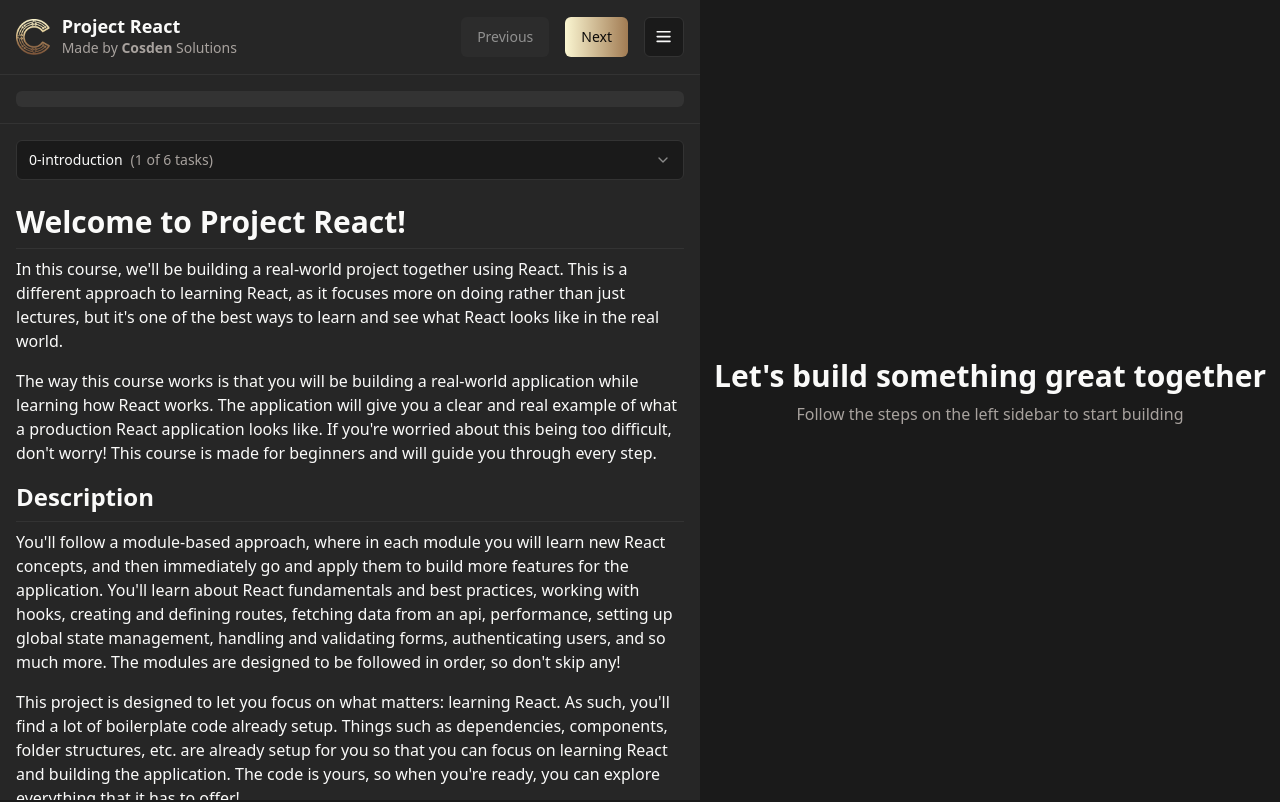
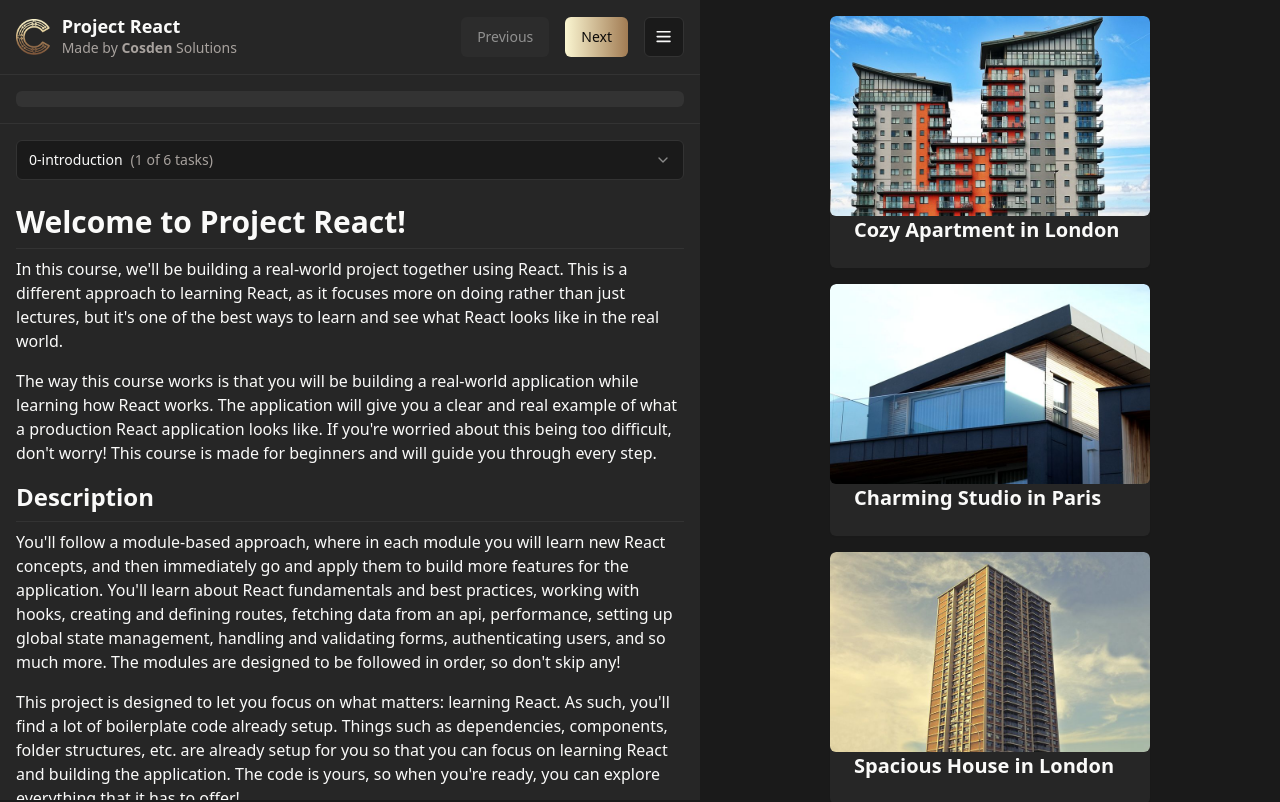
Before and after one commit to itzaur/project-react, a React (Vite) app: page / in a window 1280 px wide. Shown: the top 802 px of the page. Built offline with nearby package versions, Linux system fonts and the light colour scheme.

Commit message:
feat: add HomePage, ListingCard, ListingList

```diff
--- a/src/App.jsx
+++ b/src/App.jsx
@@ -1,4 +1,5 @@
-import Devbar from '@/components/Devbar/Devbar';
+import Devbar from '@/components/Devbar/Devbar.jsx';
+import HomePage from '@/pages/HomePage.jsx';
 
 const App = () => {
   return (
@@ -7,12 +8,7 @@
         <Devbar />
       </div>
       <div className='ml-[700px]'>
-        <div className='flex h-screen flex-col items-center justify-center'>
-          <h2>Let's build something great together</h2>
-          <p className='text-muted-foreground'>
-            Follow the steps on the left sidebar to start building
-          </p>
-        </div>
+        <HomePage />
       </div>
     </>
   );
--- /dev/null
+++ b/src/components/ListingCard.jsx
@@ -0,0 +1,19 @@
+import { Card, CardContent } from '@/components/ui';
+import { getImageUrl } from '@/lib/utils/images';
+
+const ListingCard = ({ listing }) => {
+  return (
+    <Card className='w-[320px]'>
+      <img
+        className='h-[200px] w-full rounded-md object-cover'
+        src={getImageUrl(listing.images[0])}
+        alt={listing.name}
+      />
+      <CardContent>
+        <h2 className='mb-0 text-xl font-semibold'>{listing.name}</h2>
+      </CardContent>
+    </Card>
+  );
+};
+
+export default ListingCard;
--- /dev/null
+++ b/src/components/ListingList.jsx
@@ -0,0 +1,17 @@
+import ListingCard from '@/components/ListingCard';
+
+const ListingList = ({ listings }) => {
+  return (
+    <div className='flex flex-wrap justify-center gap-4'>
+      {listings.length > 0 ? (
+        listings.map((listing) => (
+          <ListingCard key={listing.id} listing={listing} />
+        ))
+      ) : (
+        <p>No listings found.</p>
+      )}
+    </div>
+  );
+};
+
+export default ListingList;
--- /dev/null
+++ b/src/pages/HomePage.jsx
@@ -0,0 +1,12 @@
+import { listings } from '@/api/data/listings';
+import ListingList from '@/components/ListingList.jsx';
+
+const HomePage = () => {
+  return (
+    <div className='container py-4'>
+      <ListingList listings={listings} />
+    </div>
+  );
+};
+
+export default HomePage;
```
